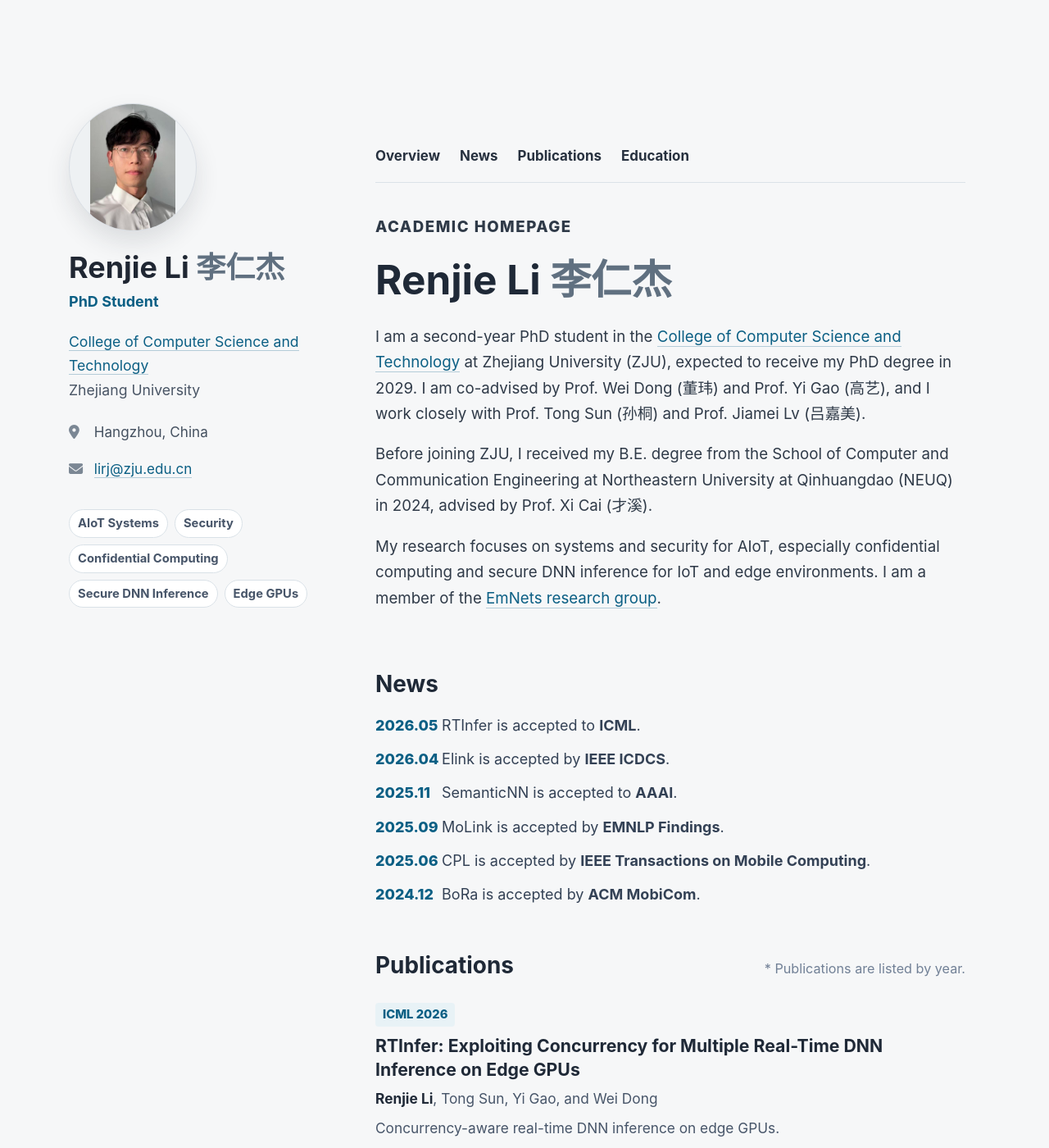
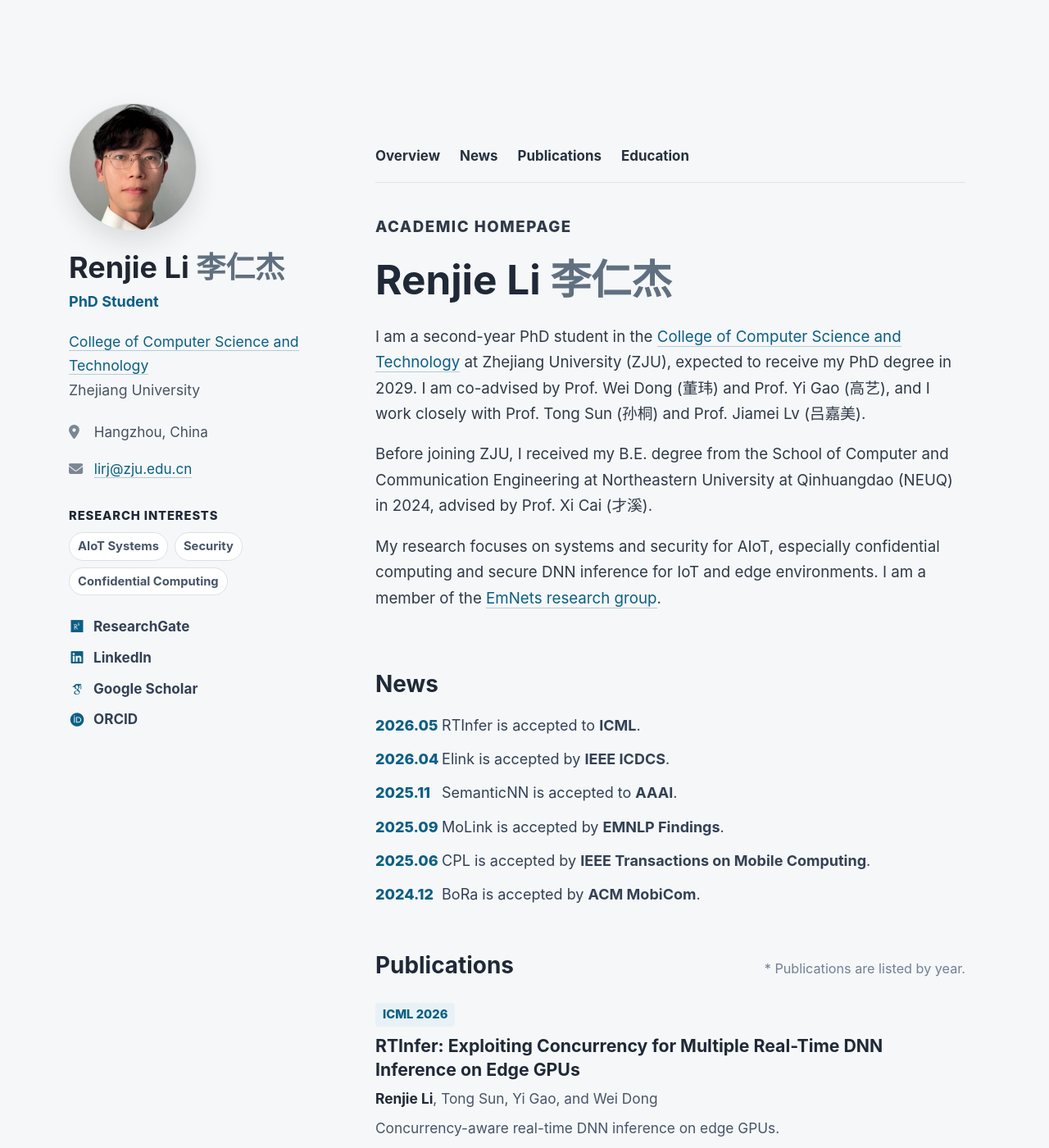
Before and after one commit to lirj233/homepage, a Jekyll site: the page built from _pages/about.md, in a window 1280 px wide and 1400 px high. Shown: the whole window at 82% size. Built offline with Jekyll 4.4.1, drawn with Linux system fonts in a browser that asks for light colours; some web fonts are replaced.

Commit message:
Update profile links and photo

```diff
--- a/_layouts/academic-home.html
+++ b/_layouts/academic-home.html
@@ -30,13 +30,33 @@
             <li><i class="fas fa-envelope" aria-hidden="true"></i> <a href="mailto:{{ site.author.email }}">{{ site.author.email }}</a></li>
           </ul>
 
-          <div class="academic-profile__interests" aria-label="Research interests">
-            <span>AIoT Systems</span>
-            <span>Security</span>
-            <span>Confidential Computing</span>
-            <span>Secure DNN Inference</span>
-            <span>Edge GPUs</span>
-          </div>
+          <section class="academic-profile__block" aria-labelledby="profile-interests-title">
+            <h2 id="profile-interests-title">Research Interests</h2>
+            <div class="academic-profile__interests">
+              <span>AIoT Systems</span>
+              <span>Security</span>
+              <span>Confidential Computing</span>
+            </div>
+          </section>
+
+          <nav class="academic-profile__links" aria-label="Academic profiles">
+            <a href="https://www.researchgate.net/profile/Renjie-Li-29/research">
+              <i class="fab fa-researchgate" aria-hidden="true"></i>
+              <span>ResearchGate</span>
+            </a>
+            <a href="https://www.linkedin.com/in/%E6%A1%90-%E5%AD%99-ab2a48213/">
+              <i class="fab fa-linkedin" aria-hidden="true"></i>
+              <span>LinkedIn</span>
+            </a>
+            <a href="https://scholar.google.com/citations?hl=en&amp;view_op=list_works&amp;gmla=AIqSsVtK3Otm4vQT7HLjG4eOIE3HcL8GGQHpDozkw05HulAguupWMuO92dJ4SsrRHJxJgIIph0t9HiJkMCc-Aw&amp;user=fA2-ZLEAAAAJ">
+              <i class="ai ai-google-scholar" aria-hidden="true"></i>
+              <span>Google Scholar</span>
+            </a>
+            <a href="https://orcid.org/my-orcid?orcid=0009-0005-4431-740X">
+              <i class="ai ai-orcid" aria-hidden="true"></i>
+              <span>ORCID</span>
+            </a>
+          </nav>
         </div>
       </aside>
 
--- a/_sass/layout/_academic_home.scss
+++ b/_sass/layout/_academic_home.scss
@@ -46,7 +46,7 @@ body.academic-home {
 .academic-profile__photo {
   width: 156px;
   height: 156px;
-  object-fit: contain;
+  object-fit: cover;
   object-position: center center;
   border-radius: 50%;
   border: 1px solid #d9dee4;
@@ -95,11 +95,23 @@ body.academic-home {
   color: #7b8794;
 }
 
+.academic-profile__block {
+  margin-top: 26px;
+}
+
+.academic-profile__block h2 {
+  margin: 0 0 10px;
+  color: #1f2937;
+  font-size: 0.82rem;
+  font-weight: 850;
+  letter-spacing: 0.06em;
+  text-transform: uppercase;
+}
+
 .academic-profile__interests {
   display: flex;
   flex-wrap: wrap;
   gap: 8px;
-  margin-top: 26px;
 }
 
 .academic-profile__interests span {
@@ -113,6 +125,33 @@ body.academic-home {
   color: #475569;
   font-size: 0.82rem;
   font-weight: 650;
+}
+
+.academic-profile__links {
+  display: grid;
+  gap: 9px;
+  margin-top: 24px;
+}
+
+.academic-profile__links a {
+  display: inline-flex;
+  align-items: center;
+  gap: 10px;
+  width: fit-content;
+  color: #334155;
+  border-bottom: 0;
+  font-size: 0.95rem;
+  font-weight: 650;
+}
+
+.academic-profile__links a:hover {
+  color: #0b5f84;
+}
+
+.academic-profile__links i {
+  width: 20px;
+  color: #0b5f84;
+  text-align: center;
 }
 
 .academic-main {
```
Also changed, not shown: images/profile.jpg, 1 other file.
